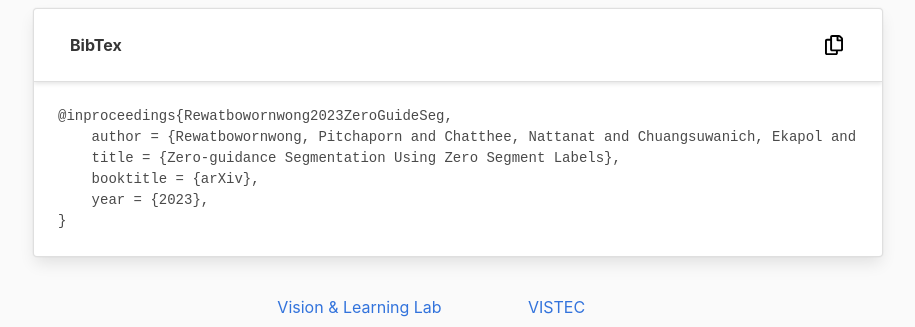
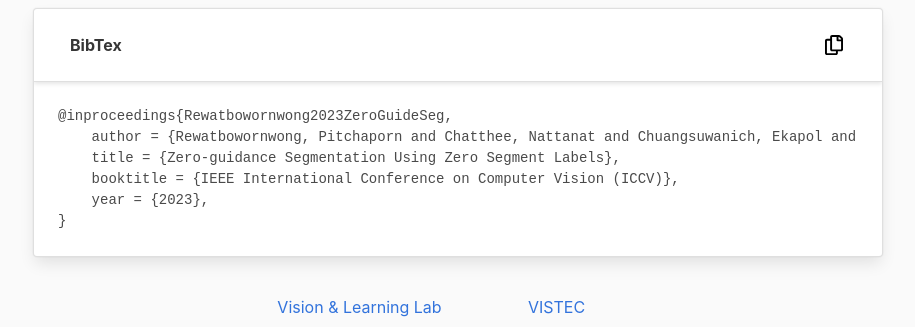
Before and after one commit to zero-guide-seg/zero-guide-seg, a plain HTML site: page index.html in a window 1280 px wide. Shown: the part 3213-3540 px from the top of the page, without its empty margins (182-1097 px from the left). Drawn offline with nearby package versions, Linux system fonts and the light colour scheme; a script that the page names is missing.

Commit message:
Update index.html

```diff
--- a/index.html
+++ b/index.html
@@ -307,7 +307,7 @@
 <pre style="background-color:inherit;padding: 0px;" id="bibtex-info">@inproceedings{Rewatbowornwong2023ZeroGuideSeg,
     author = {Rewatbowornwong, Pitchaporn and Chatthee, Nattanat and Chuangsuwanich, Ekapol and Suwajanakorn, Supasorn},
     title = {Zero-guidance Segmentation Using Zero Segment Labels},
-    booktitle = {arXiv},
+    booktitle = {IEEE International Conference on Computer Vision (ICCV)},
     year = {2023},
 }</pre>
     </div></div></div></div>
```
